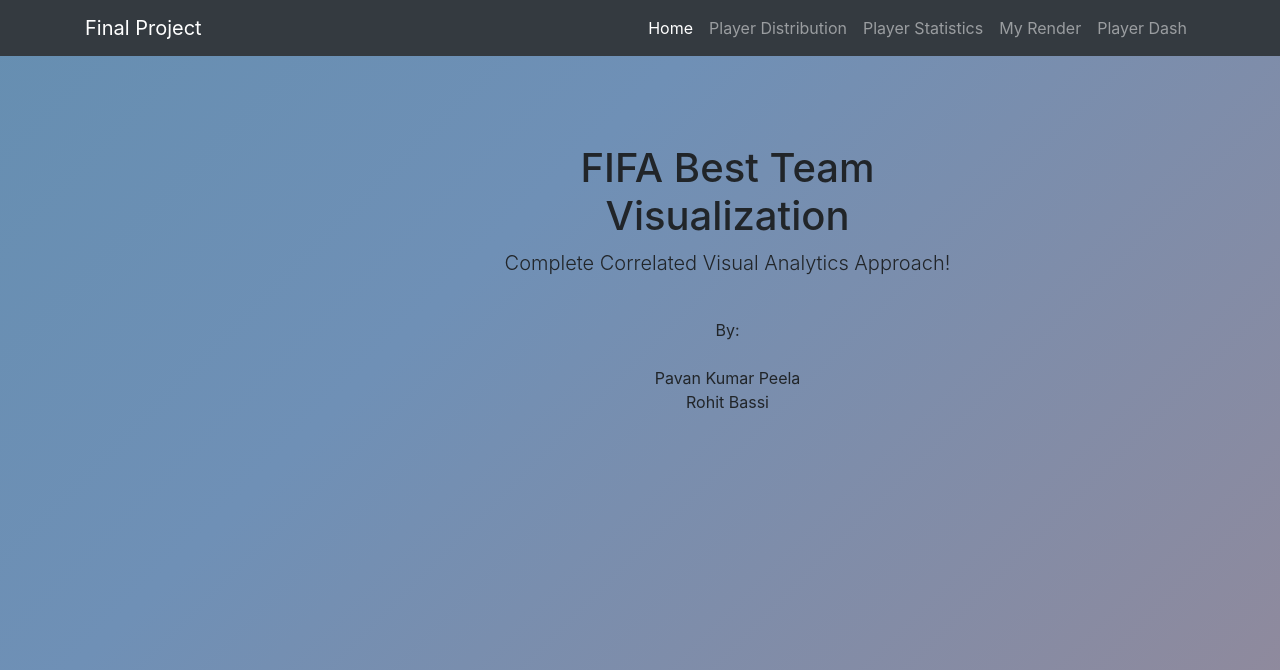
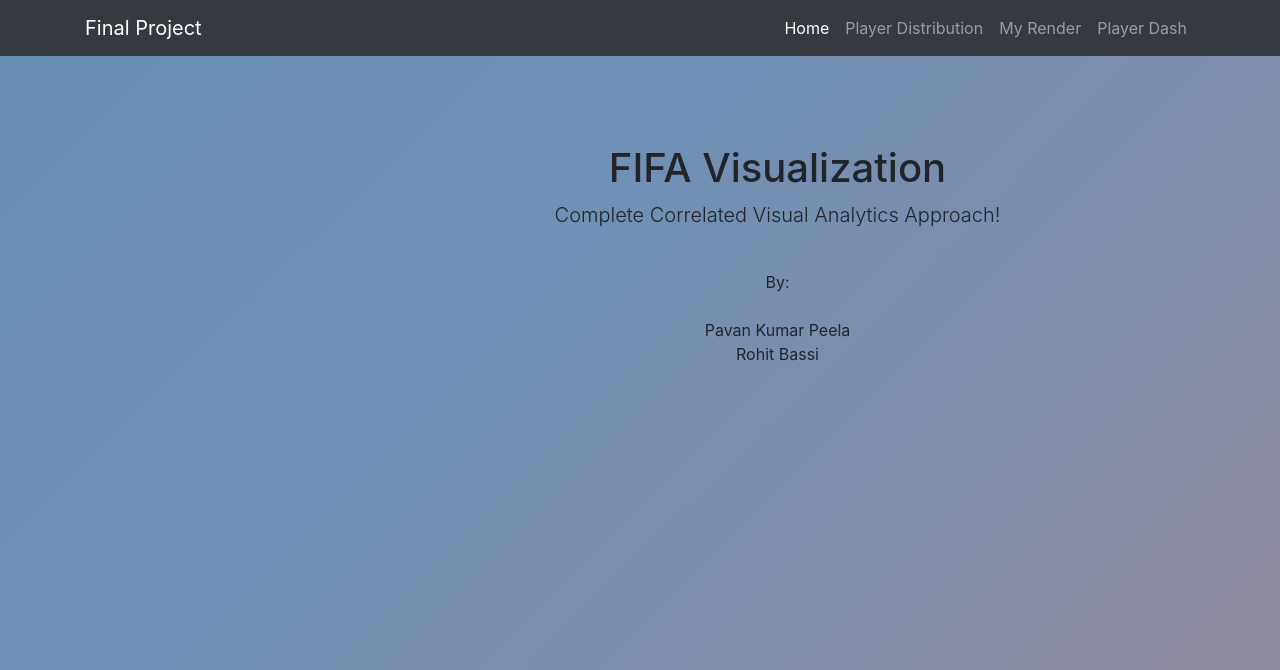
Before and after one commit to pavan-peela/Boot_VIS, a Flask app: page / in a window 1280 px wide. Shown: the top 670 px of the page. Run offline with Flask 2, Linux system fonts and the light colour scheme; parts of the project's set-up code (start-up, migrations or seed data) failed here and were passed over; some libraries are stand-ins or nearby versions.

Commit message:
render done

```diff
--- a/static/bootstrap/css/my_css.css
+++ b/static/bootstrap/css/my_css.css
@@ -24,7 +24,7 @@ body{
 }
 
 #pavan{
-    margin-left: -140px;
+    margin-left: -90px;
     margin-top: 40px;
 }
 ul li{
--- a/templates/index.html
+++ b/templates/index.html
@@ -35,9 +35,9 @@
           <li class="nav-item">
             <a class="nav-link" id="but1" href="/dash">Player Distribution</a>
           </li>
-          <li class="nav-item">
+          <!-- <li class="nav-item">
             <a class="nav-link" id="but2" href="/dash2">Player Statistics</a>
-          </li>
+          </li> -->
           <!-- <li class="nav-item">
             <a class="nav-link" id="but3" href="/dash3">MAP</a>
           </li> -->
@@ -62,7 +62,7 @@
   <div class="container" id="pavan">
     <div class="row">
       <div class="col-lg-12 text-center">
-        <h1 class="mt-5">FIFA Best Team Visualization</h1>
+        <h1 class="mt-5">FIFA  Visualization</h1>
         <p class="lead">Complete Correlated Visual Analytics Approach!</p>
         <ul class="list-unstyled">
           <!-- <li></li> --><br>
--- a/templates/main_dash.html
+++ b/templates/main_dash.html
@@ -54,9 +54,9 @@
             <a class="nav-link" href="#">Player Distribution</a>
             <!-- <span class="sr-only">(current)</span> -->
           </li>
-          <li class="nav-item">
+          <!-- <li class="nav-item">
             <a class="nav-link" href="/dash2">Player Statistics</a>
-          </li>
+          </li> -->
           <!-- <li class="nav-item">
               <a class="nav-link" href="/dash3">MAP</a>
             </li> -->
```
